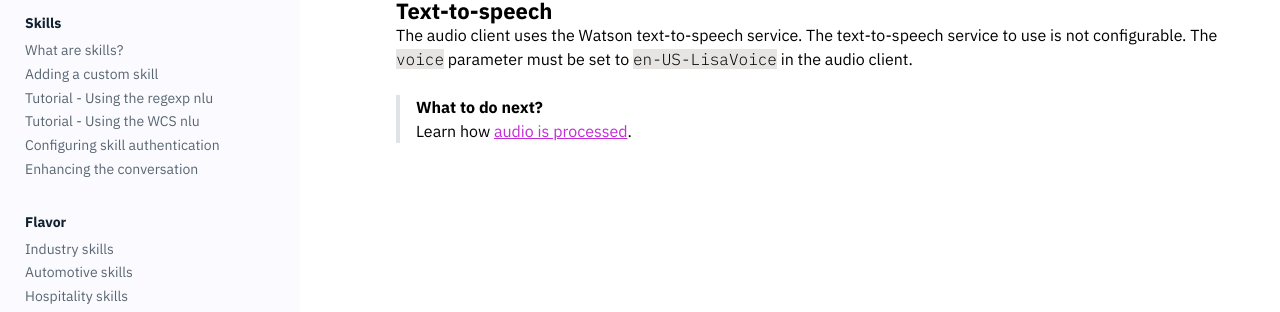
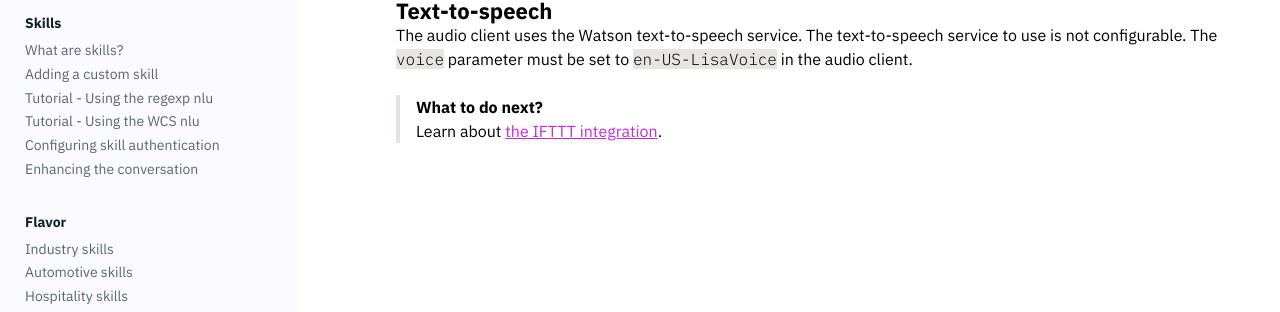
Before and after one commit to Watson-Personal-Assistant/developer, a Jekyll site: the page built from _content/audio/configure_SST.md, in a window 1280 px wide. Shown: the part 541-853 px from the top of the page. Built offline with Jekyll 4.4.1, drawn with Linux system fonts in a browser that asks for light colours; some web fonts are replaced.

Commit message:
next link

```diff
--- a/_content/audio/configure_SST.md
+++ b/_content/audio/configure_SST.md
@@ -17,4 +17,4 @@ For more information about the `stt_options` and the `audio_start` messages, see
 The audio client uses the Watson text-to-speech service.  The text-to-speech service to use is not configurable.  The `voice` parameter must be set to `en-US-LisaVoice` in the audio client.
 
 > **What to do next?**<br/>
-Learn how [audio is processed]({{site.baseurl}}/audio/how_it_works_audio).
+Learn about [the IFTTT integration]({{site.baseurl}}/ifttt/what-is-ifttt/).
```
